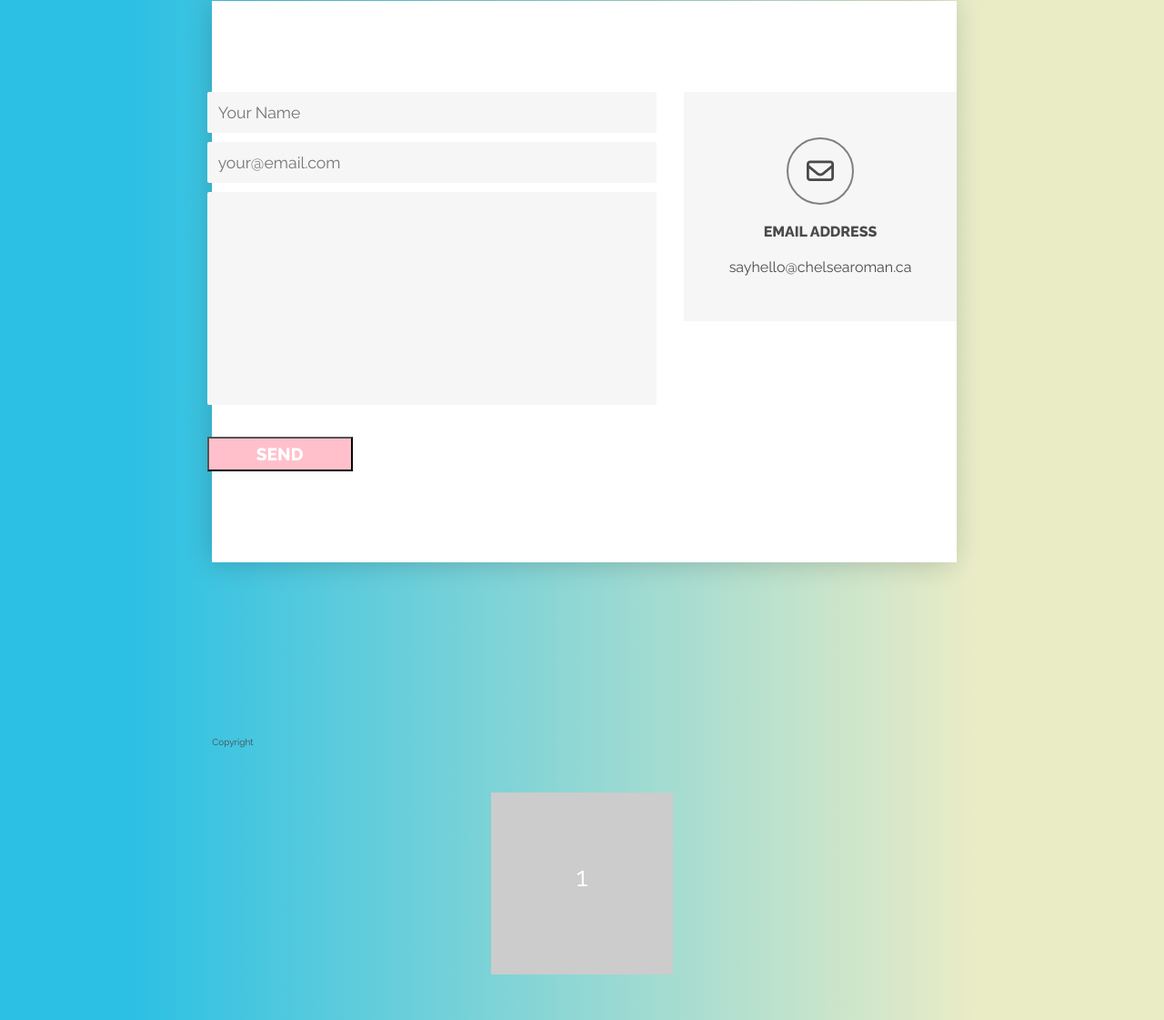
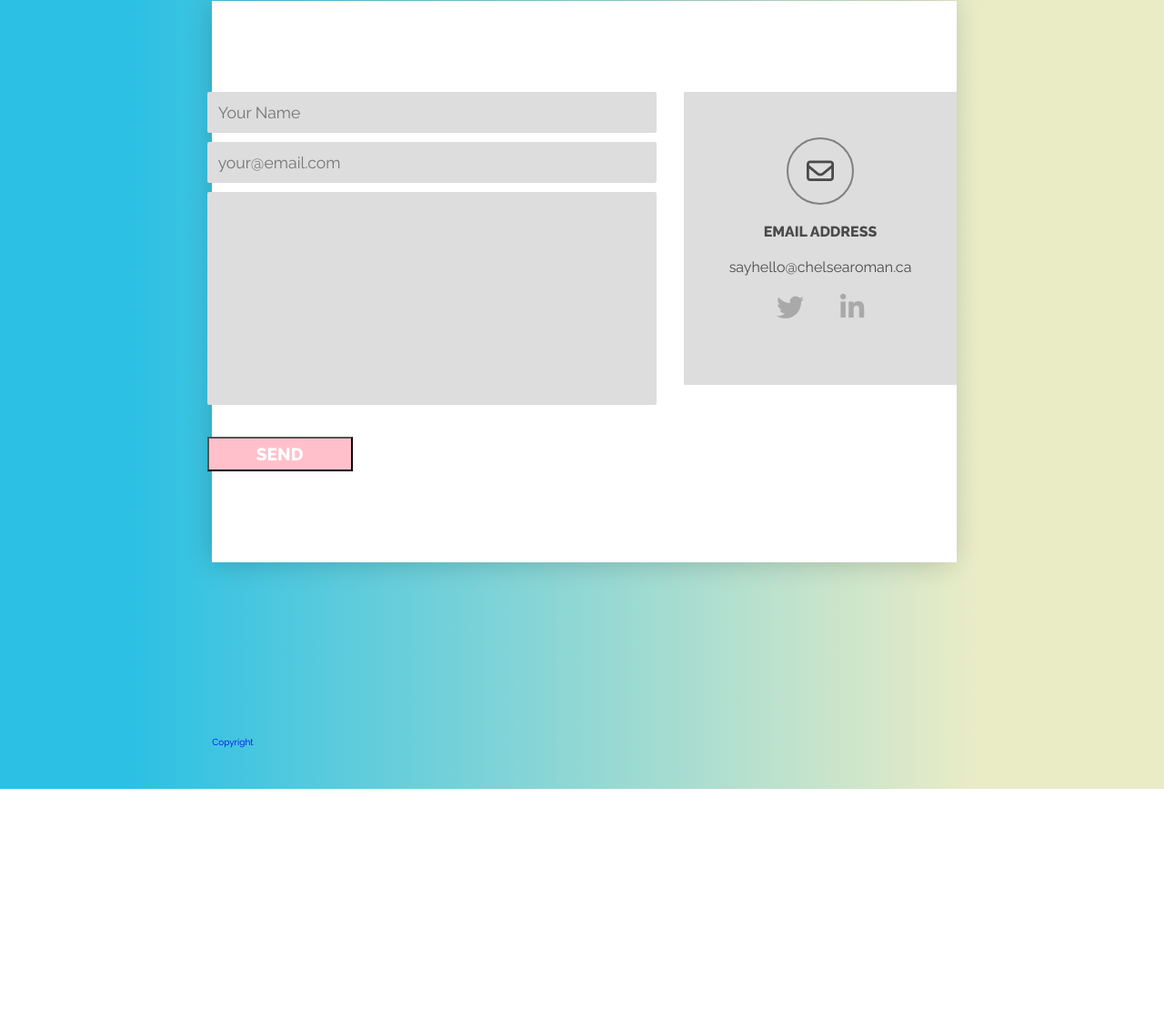
Before and after one commit to chelsearoman-ca/portfolio, a website: page index.html in a window 1280 px wide. Shown: the part 4483-5604 px from the top of the page at 91% size. After the commit the page ends 5350 px from the top, so only its background shows below. Drawn offline with nearby package versions, Linux system fonts and the light colour scheme; files that its build step writes are made by us from their sources.

Commit message:
linkedin/twitter

```diff
--- a/dev/styles/partials/_about.scss
+++ b/dev/styles/partials/_about.scss
@@ -10,7 +10,7 @@
     flex-direction: column;
 }
 .underline{
-    margin: 0 auto 72px auto;
+    margin: 0 auto 90px auto;
     width: 5%;
 }
 .details-container{
--- a/dev/styles/partials/_footer.scss
+++ b/dev/styles/partials/_footer.scss
@@ -53,7 +53,7 @@ input{
 input, textarea{
     border-radius: 2px;
     border: none;
-    background-color:  #f6f6f6;
+    background-color: #dddddd;
     padding: 12px;
     font-size: 1.1rem;
 }
@@ -85,7 +85,7 @@ textarea{
 }
 
 .icon-circle{
-    background-color: #f6f6f6;
+    background-color: #dddddd;
     padding: 50px;
     display: flex;
     flex-direction: column;
@@ -101,20 +101,24 @@ textarea{
     }
 }
 
-.fa{
+.other-links{
+    display: flex;
+    justify-content: center;
+}
+
+.other-links i{
+    color: darkgrey;
+    padding: 20px 20px;
+}
+
+.other-links i:hover{
+    color: (darken($color: darkgrey, $amount: 20));
+    padding: 20px 20px;
+}
+
+.email-icon{
     border: 2px grey solid;
     padding: 20px;
     border-radius: 50%;
     align-self: center;
 }
-
-.item {
-    width: 200px;
-    height: 200px;
-    margin: 50px auto;
-    padding-top: 75px;
-    background: #ccc;
-    text-align: center;
-    color: #FFF;
-    font-size: 3em;
-  }
--- a/dev/styles/partials/_portfolio.scss
+++ b/dev/styles/partials/_portfolio.scss
@@ -1,5 +1,8 @@
 // .portfolio{
 //     background: linear-gradient(90deg, transparent, rgba(246, 133, 187, .7) 0%, rgba(212, 183, 250, 0.7) 100%);
+// }
+// .wrapper-less:first-child{
+//     margin: 0 10% 100px 10%;
 // }
 .wrapper-less{
     margin: 100px 10%;
--- a/index.html
+++ b/index.html
@@ -15,7 +15,7 @@
     <title>Chelsea Roman Web Developer</title>
 </head>
 <body data-aos-delay="0">
-    <header>
+    <header id="top">
         <nav role="navigation">
             <div id="menuToggle">
                 <span></span>
@@ -195,19 +195,27 @@
                       <input type="email" name="_replyto" placeholder="your@email.com">
                       <textarea name="message"  cols="50" rows="10"></textarea>
                       <button class="button" name="submit" type="submit">Send</button>
-                      <!-- <input type="submit" value="Send"> -->
                   </form>
-                    <!-- <form action="http://www.focuspocus.io/magic/(sayhello@chelsearoman.ca)" method="POST">
-                            <input type="text" name="name"placeholder="Your Name">
-                            <input type="email" name="email" placeholder="your@email.com">
-                            <textarea name="message"  cols="50" rows="10"></textarea>
-                            <button class="button" name="submit" type="submit">Send</button>
-                    </form> -->
                     <div class="email">
                         <div class="icon-circle">
-                            <i class="fa fa-envelope-o fa-3x" aria-hidden="true" fa-lg></i>
+                            <i class="fa fa-envelope-o fa-3x email-icon" aria-hidden="true" fa-lg></i>
                             <h5>Email Address</h5>
                             <p>sayhello@chelsearoman.ca</p>
+                            <div class="other-links">
+                            <a href="https://twitter.com/chelsearoman_ca" target="_blank" class="">
+                                <i class="fa fa-twitter fa-3x" aria-hidden="true"></i>
+                            </a>
+                            <a href="https://www.linkedin.com/in/chelsearoman-ca/" target="_blank">
+                                <i class="fa fa-linkedin fa-3x" aria-hidden="true"></i>
+                            </div>
+                        </div>
+                        <!-- <div class="other-links">
+                            <a href="https://twitter.com/chelsearoman_ca" target="_blank">
+                                <i class="fa fa-twitter fa-2x" aria-hidden="true"></i>
+                            </a>
+                            <a href="https://www.linkedin.com/in/chelsearoman-ca/" target="_blank">
+                                <i class="fa fa-linkedin fa-2x" aria-hidden="true"></i>
+                        </a> -->
                         </div>
                     </div>
                 </div>
@@ -216,7 +224,6 @@
                 <div class="wrapper">
                     <p>Copyright</p>
                 </div>
-                <div class="item" data-aos="fade-up">1</div>
             </section>
         </div>
     </footer>
```
